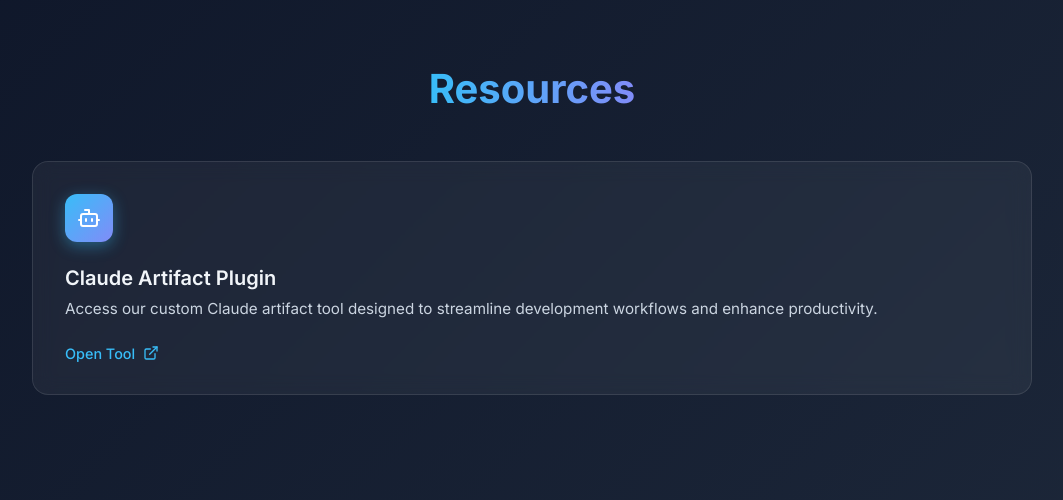
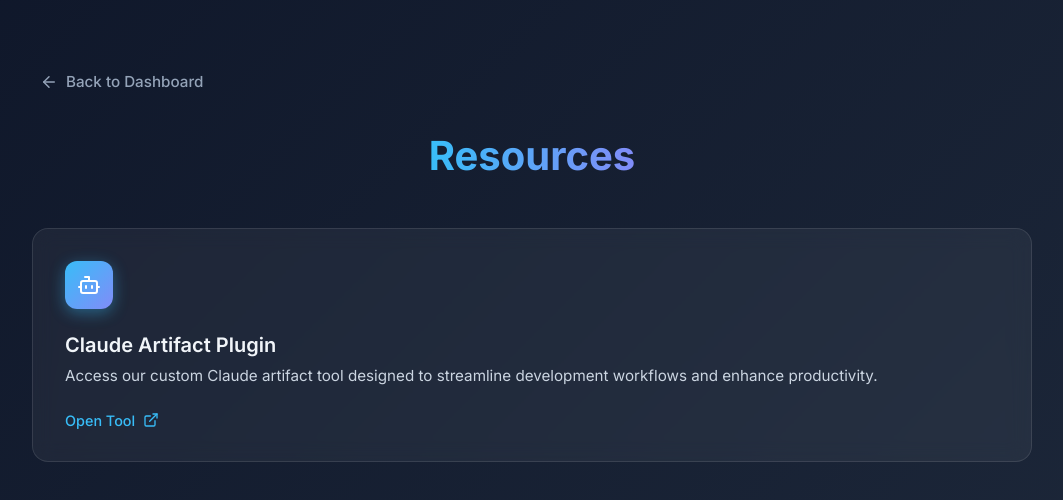
Before and after one commit to hk1997/hsr, a React (Vite) app: page /medanta/thyroidfna/resources in a window 1280 px wide. Shown: the top 500 px of the page, without its empty margins (108-1171 px from the left). Built offline with nearby package versions, Linux system fonts and the light colour scheme.

Commit message:
feat: add back to dashboard button in resources page (#34)

```diff
--- a/src/pages/Resources.css
+++ b/src/pages/Resources.css
@@ -7,6 +7,34 @@
   align-items: center;
   font-family: 'Inter', system-ui, -apple-system, sans-serif;
   color: #f8fafc;
+}
+
+.resources-header {
+  width: 100%;
+  max-width: 1000px;
+  display: flex;
+  justify-content: flex-start;
+  margin-bottom: 2rem;
+}
+
+.resources-back-btn {
+  display: flex;
+  align-items: center;
+  gap: 0.5rem;
+  background: transparent;
+  border: none;
+  color: #94a3b8;
+  font-size: 0.95rem;
+  font-weight: 500;
+  cursor: pointer;
+  padding: 0.5rem;
+  border-radius: 8px;
+  transition: all 0.2s ease;
+}
+
+.resources-back-btn:hover {
+  color: #f8fafc;
+  background: rgba(255, 255, 255, 0.05);
 }
 
 .resources-title {
--- a/src/pages/Resources.jsx
+++ b/src/pages/Resources.jsx
@@ -1,10 +1,19 @@
 import React from 'react';
-import { ExternalLink, Bot } from 'lucide-react';
+import { useNavigate } from 'react-router-dom';
+import { ExternalLink, Bot, ArrowLeft } from 'lucide-react';
 import './Resources.css';
 
 const Resources = () => {
+  const navigate = useNavigate();
+
   return (
     <div className="resources-container">
+      <div className="resources-header">
+        <button onClick={() => navigate('/admin')} className="resources-back-btn">
+          <ArrowLeft size={18} />
+          Back to Dashboard
+        </button>
+      </div>
       <h1 className="resources-title">Resources</h1>
 
       <div className="resources-grid">
```
Also changed, not shown: 1 other file (tests, documents, lock files or other folders).
